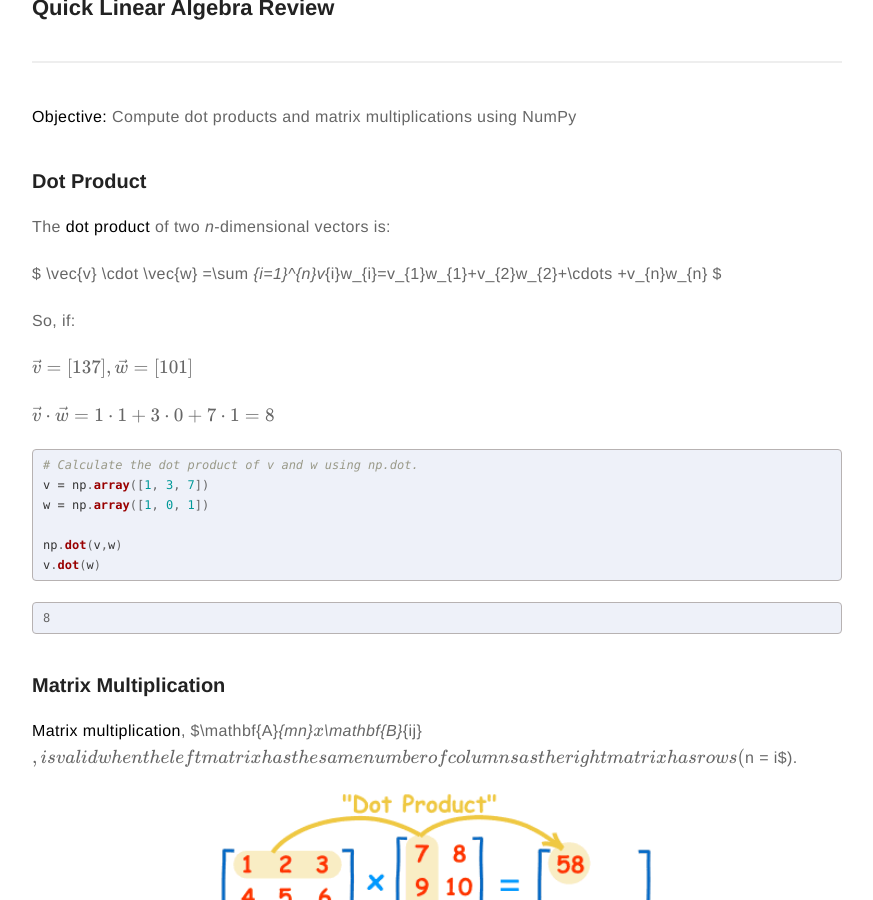
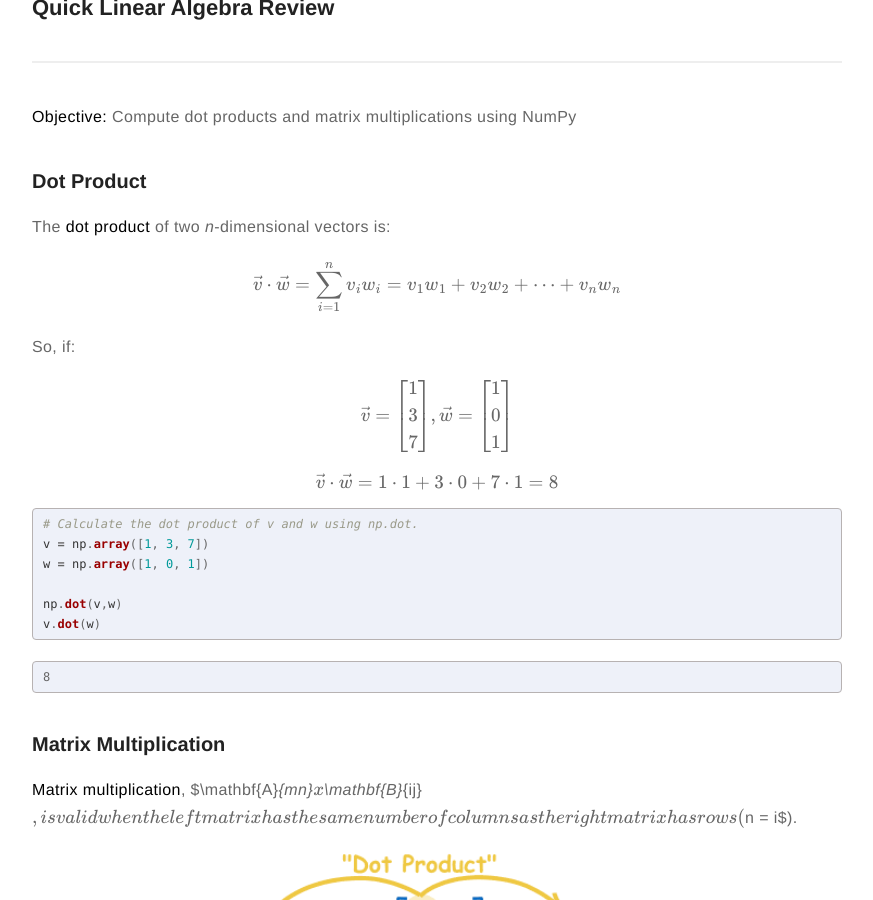
Before and after one commit to meccaLeccaHi/meccaLeccaHi.github.io, a Jekyll site: the page built from _posts/2018-10-30-neural_nets-tensorflow.md, in a window 1280 px wide and 900 px high, scrolled down 1559 px. Shown: the whole window, without its empty margins (203-1076 px from the left). Built offline with Jekyll 4.4.1, drawn with Linux system fonts in a browser that asks for light colours; formulas are drawn with MathJax 3.

Commit message:
fixing mathjax and images

````diff
--- a/_posts/2018-10-30-neural_nets-tensorflow.md
+++ b/_posts/2018-10-30-neural_nets-tensorflow.md
@@ -78,11 +78,11 @@ import tensorflow as tf
 ### Dot Product
 The **dot product** of two *n*-dimensional vectors is:
 
-$ \vec{v} \cdot \vec{w} =\sum _{i=1}^{n}v_{i}w_{i}=v_{1}w_{1}+v_{2}w_{2}+\cdots +v_{n}w_{n} $
+$$ \vec{v} \cdot \vec{w} =\sum _{i=1}^{n}v_{i}w_{i}=v_{1}w_{1}+v_{2}w_{2}+\cdots +v_{n}w_{n} $$
 
 So, if:
 
-$\vec{v} = \left[ \begin{array}{c}
+$$\vec{v} = \left[ \begin{array}{c}
 1 \\
 3 \\
 7
@@ -90,9 +90,9 @@ $\vec{v} = \left[ \begin{array}{c}
 1 \\
 0 \\
 1
-\end{array} \right]$
+\end{array} \right]$$
 
-$ \vec{v} \cdot \vec{w} = 1 \cdot 1 + 3 \cdot 0 + 7 \cdot 1 = 8 $
+$$ \vec{v} \cdot \vec{w} = 1 \cdot 1 + 3 \cdot 0 + 7 \cdot 1 = 8 $$
 
 
 ```python
````
